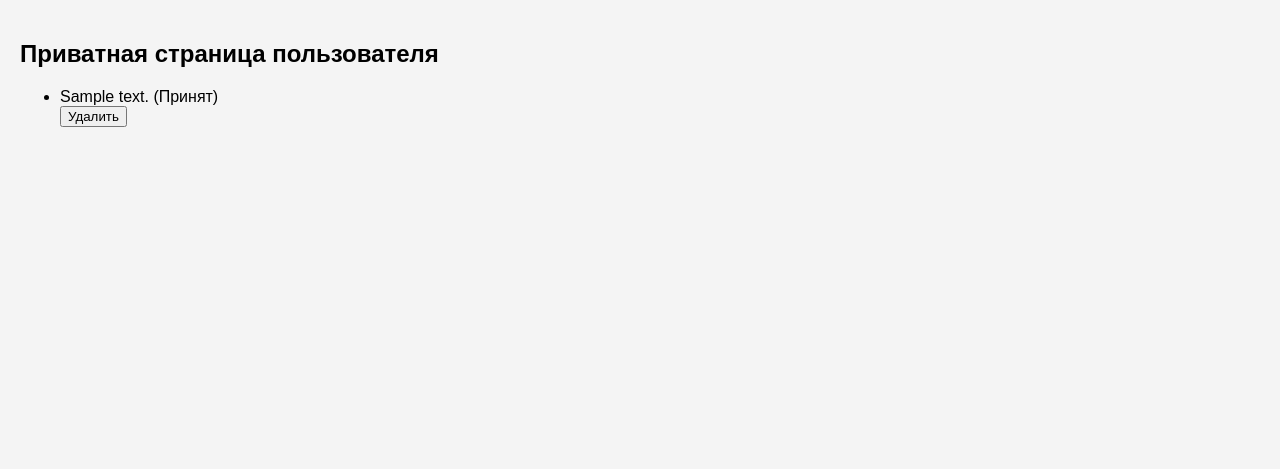
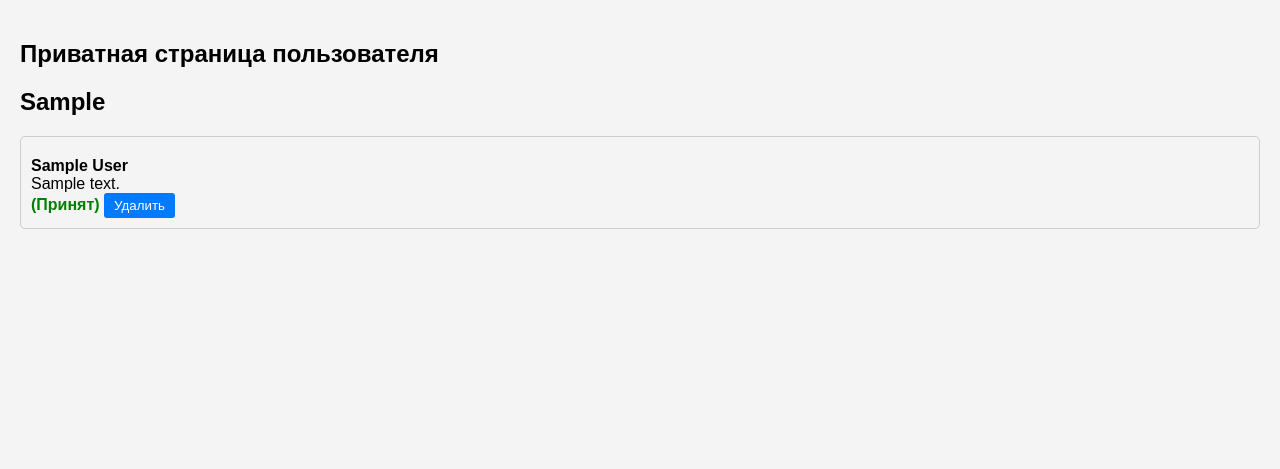
Before and after one commit to SergeyL-1979/SkillFactory_FPW-155_new, a Django app: page /mmorpg/private/ in a window 1280 px wide. Shown: the part 138-607 px from the top of the page. Run offline with Django 4.2, Linux system fonts and the light colour scheme; a user stored in the database is signed in; tables that the repository leaves empty hold one stand-in row (values such as "Sample post"); some libraries are stand-ins or nearby versions.

Commit message:
Небольшие корректировки

```diff
--- a/fan_board/templates/fan_board/private_page.html
+++ b/fan_board/templates/fan_board/private_page.html
@@ -3,12 +3,17 @@
 
 {% block content %}
     <h2>Приватная страница пользователя</h2>
+    {% if responses %}
+        {% regroup responses by ad.headline as response_list %}
+        {% for response_group in response_list %}
+            <h2>{{ response_group.grouper }}</h2>
             <ul>
-    {% for response in responses %}
+                {% for response in response_group.list %}
                     <li>
-        {{ response.text }}
+                        <div class="author">{{ response.user_answer.get_full_name }}</div>
+                        <div class="text">{{ response.text }}</div>
                         {% if response.accepted_answer %}
-          (Принят)
+                            <span class="accepted">(Принят)</span>
                         {% endif %}
                         <form method="post" action="{% url 'fan_board:private_page' %}">
                             {% csrf_token %}
@@ -21,6 +26,10 @@
                     </li>
                 {% endfor %}
             </ul>
+        {% endfor %}
+    {% else %}
+        <p>Нет откликов</p>
+    {% endif %}
     <div>
         {% if messages %}
             <ul id="messages" class="messages">
@@ -29,7 +38,7 @@
                 {% endfor %}
             </ul>
             <script>
-        setTimeout(function() {
+                setTimeout(function () {
                     var messages = document.getElementById('messages');
                     if (messages) {
                         messages.style.display = 'none';
@@ -38,4 +47,42 @@
             </script>
         {% endif %}
     </div>
+<style>
+    body {
+      font-family: Arial, sans-serif;
+    }
+    ul {
+      list-style-type: none;
+      padding: 0;
+    }
+    li {
+      margin-bottom: 20px;
+      border: 1px solid #ccc;
+      padding: 10px;
+      border-radius: 5px;
+    }
+    .headline {
+      font-weight: bold;
+      font-size: 18px;
+      margin-bottom: 5px;
+    }
+    .accepted {
+      color: green;
+      font-weight: bold;
+    }
+    form {
+      display: inline;
+    }
+    button {
+      cursor: pointer;
+      padding: 5px 10px;
+      border: none;
+      border-radius: 3px;
+      background-color: #007bff;
+      color: #fff;
+    }
+    button:hover {
+      background-color: #0056b3;
+    }
+</style>
 {% endblock content %}
```
Also changed, not shown: fan_board/views.py (+1 -7 lines). Lines whose indentation alone changed are shown as unchanged.
